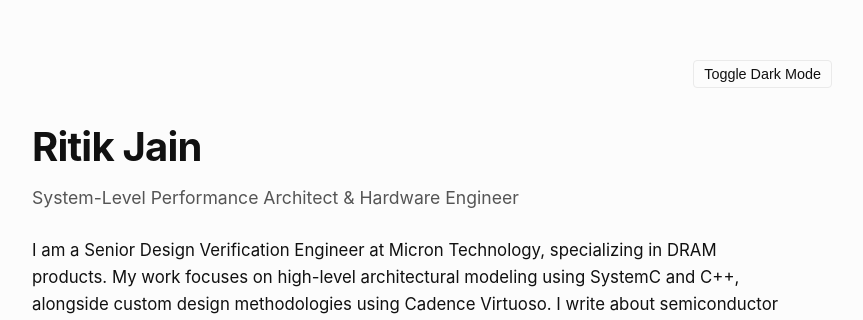
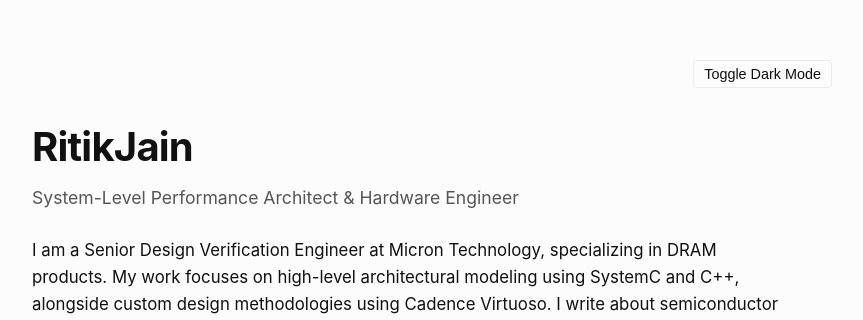
Before and after one commit to jain411/jain411.github.io, a Jekyll site: the page index.html, which Jekyll copies as it is, in a window 1280 px wide. Shown: the top 320 px of the page, without its empty margins (208-1071 px from the left). Built offline with Jekyll 4.4.1, drawn with Linux system fonts in a browser that asks for light colours.

Commit message:
Minor update to trigger credential save

```diff
--- a/index.html
+++ b/index.html
@@ -178,7 +178,7 @@
             </button>
         </div>
         <header>
-            <h1>Ritik Jain </h1>
+            <h1>RitikJain </h1>
             <div class="subtitle">System-Level Performance Architect & Hardware Engineer</div>
             <div class="bio">
                 <p>I am a Senior Design Verification Engineer at Micron Technology, specializing in DRAM products. My work focuses on high-level architectural modeling using SystemC and C++, alongside custom design methodologies using Cadence Virtuoso. I write about semiconductor architecture, performance modeling, and personal optimization.</p>
```
